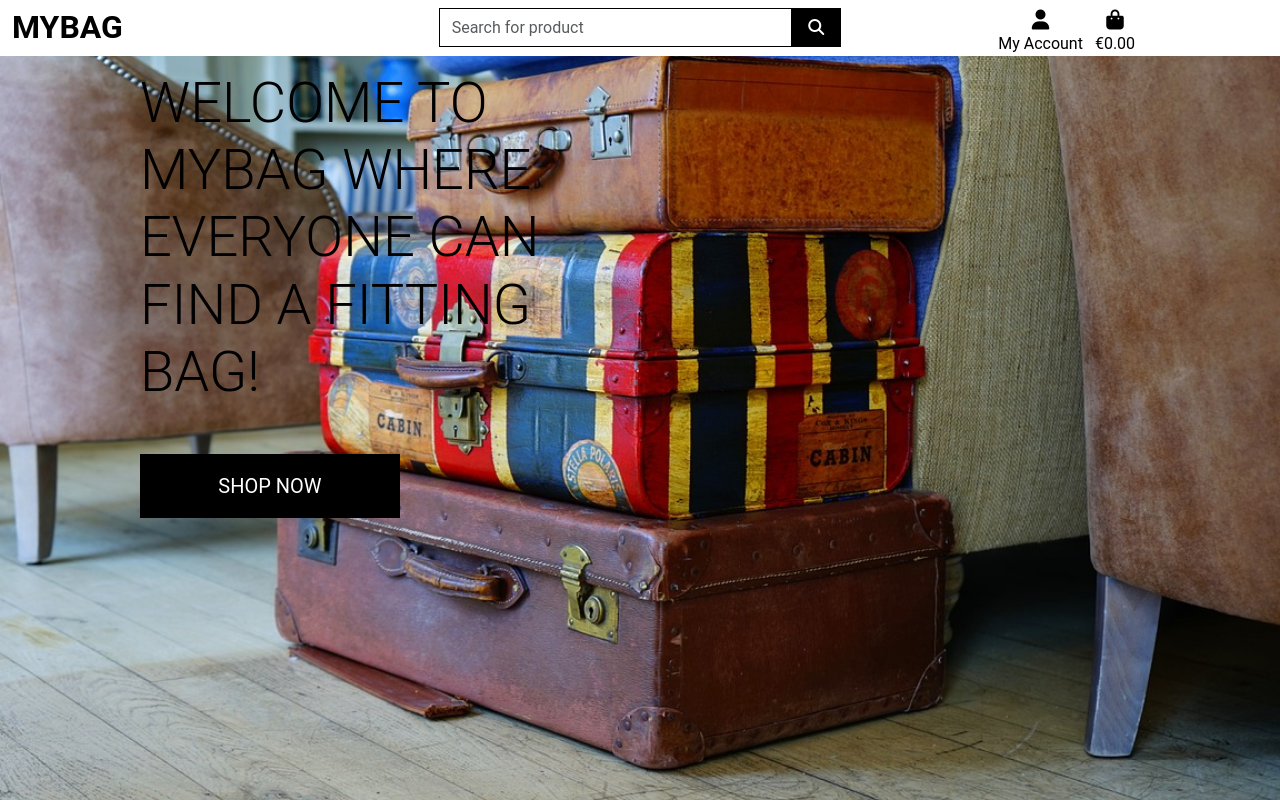
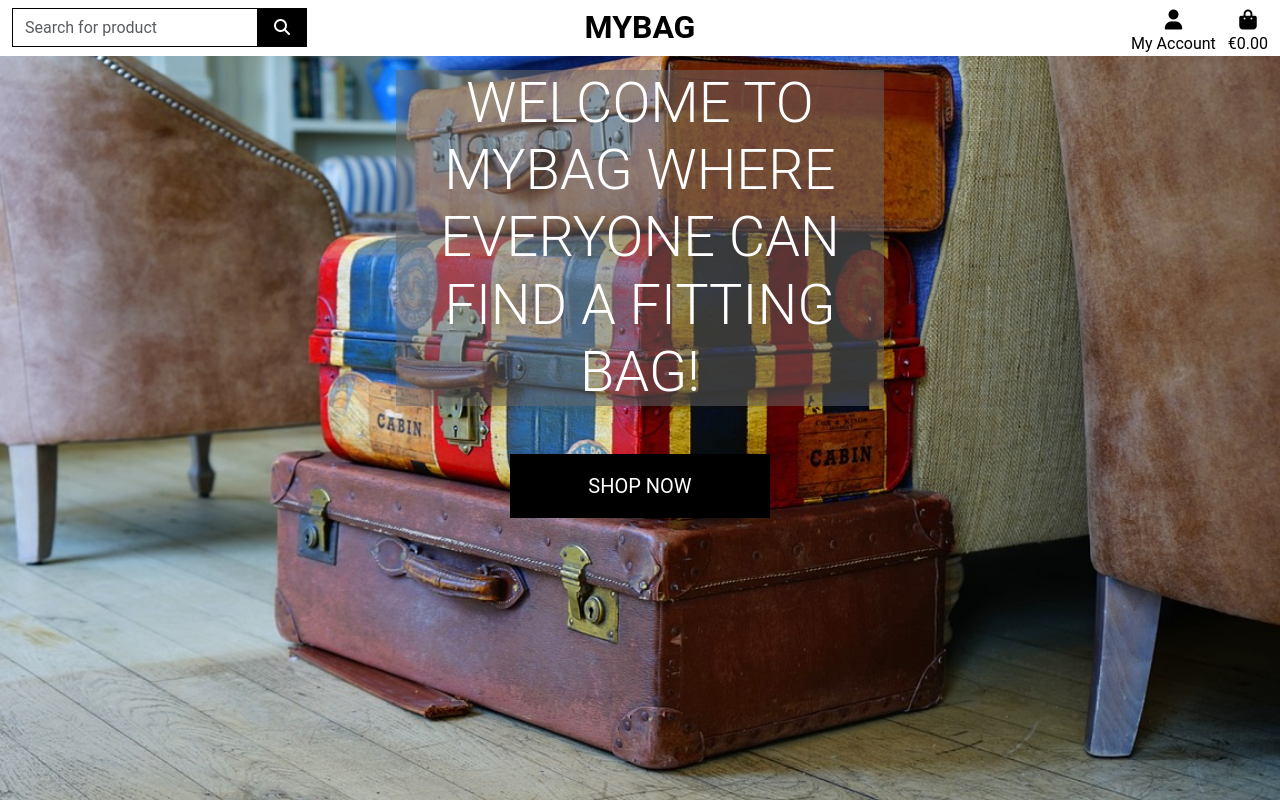
Before and after one commit to RenaSchott/Project5-MyBag, a Django app: page / in a window 1280 px wide. Run offline with Django 4.2, Linux system fonts and the light colour scheme; some libraries are stand-ins or nearby versions.

Commit message:
Styled header

```diff
--- a/mybag/templates/home/index.html
+++ b/mybag/templates/home/index.html
@@ -12,11 +12,12 @@
 {% block content %}
 <div class="container h-100">
   <div class="row h-100">
-    <div class="col-7 col-md-6 my-auto">
-      <h1 class="display-4 logo-font text-black">
+    <div class="col"></div>
+    <div class="col-6 col-md-6 my-auto">
+      <h1 class="display-4 logo-font text-white text-center bg-grey">
         Welcome to MyBag where everyone can find a fitting bag!
       </h1>
-      <div class="my-5">
+      <div class="my-5 text-center">
         <h4>
           <a
             href=""
@@ -26,6 +27,7 @@
         </h4>
       </div>
     </div>
+    <div class="col"></div>
   </div>
 </div>
 {% endblock %}
--- a/static/css/base.css
+++ b/static/css/base.css
@@ -52,6 +52,14 @@ body {
     color: #000 !important;
 }
 
+.text-white {
+    color: white !important;
+}
+
+.bg-grey {
+    background-color: rgba(105, 105, 105, 0.5)
+}
+
 .border-black {
     border: 1px solid black !important;
 }
--- a/templates/base.html
+++ b/templates/base.html
@@ -40,14 +40,9 @@
   </head>
   <body>
     <header class="container-fluid fixed-top">
-      <div id="topnav" class="row bg-white pt-lg-2 d-none d-lg-flex">
-        <div class="col-12 col-lg-4 py-1 py-lg-0 text-center text-lg-left">
-          <a href="{% url 'home' %}" class="nav-link main-logo-link">
-              <h2 class="logo-font text-black my-0"><strong>MyBag</strong></h2>
-          </a>
-      </div>
-        <div class="col-12 col-lg-4 py-1 py-lg-0">
-          <form method="GET" action="{% url 'products' %}">
+      <div id="topnav tn" class="row bg-white pt-lg-2 d-none d-lg-flex">
+        <div class="col-12 col-lg-4 py-1 py-lg-0 d-flex justify-content-start">
+            <form method="GET" action="{% url 'products' %}">
             <div class="input-group w-100">
                 <input class="form-control border border-black rounded-0" type="text" name="q" placeholder="Search for product">
                 <div class="input-group-append">
@@ -58,10 +53,15 @@
                     </button>
                 </div>
             </div>
-        </form>
+            </form>
         </div>
-        <div class="col-12 col-lg-4 py-1 py-lg-0">
-          <ul class="list-inline list-unstyled text-center text-lg-right my-0">
+        <div class="col-12 col-lg-4 py-1 py-lg-0 text-lg-left text-center d-flex justify-content-center">
+            <a href="{% url 'home' %}" class="nav-link main-logo-link">
+                <h2 class="logo-font text-black my-0"><strong>MyBag</strong></h2>
+            </a>
+        </div>
+        <div class="col-12 col-lg-4 py-1 py-lg-0 d-flex  justify-content-end">
+            <ul class="list-inline list-unstyled text-center text-lg-right my-0">
             <li class="list-inline-item dropdown">
                 <a class="text-black nav-link" href="#" id="user-options" data-toggle="dropdown" aria-haspopup="true" aria-expanded="false">
                     <div class="text-center">
@@ -97,9 +97,9 @@
                     </div>
                 </a>
             </li>
-        </ul>
+            </ul>
         </div>
-    </div>
+      </div>
     </header>
 
     {% if messages %}
```
Also changed, not shown: README.md.
